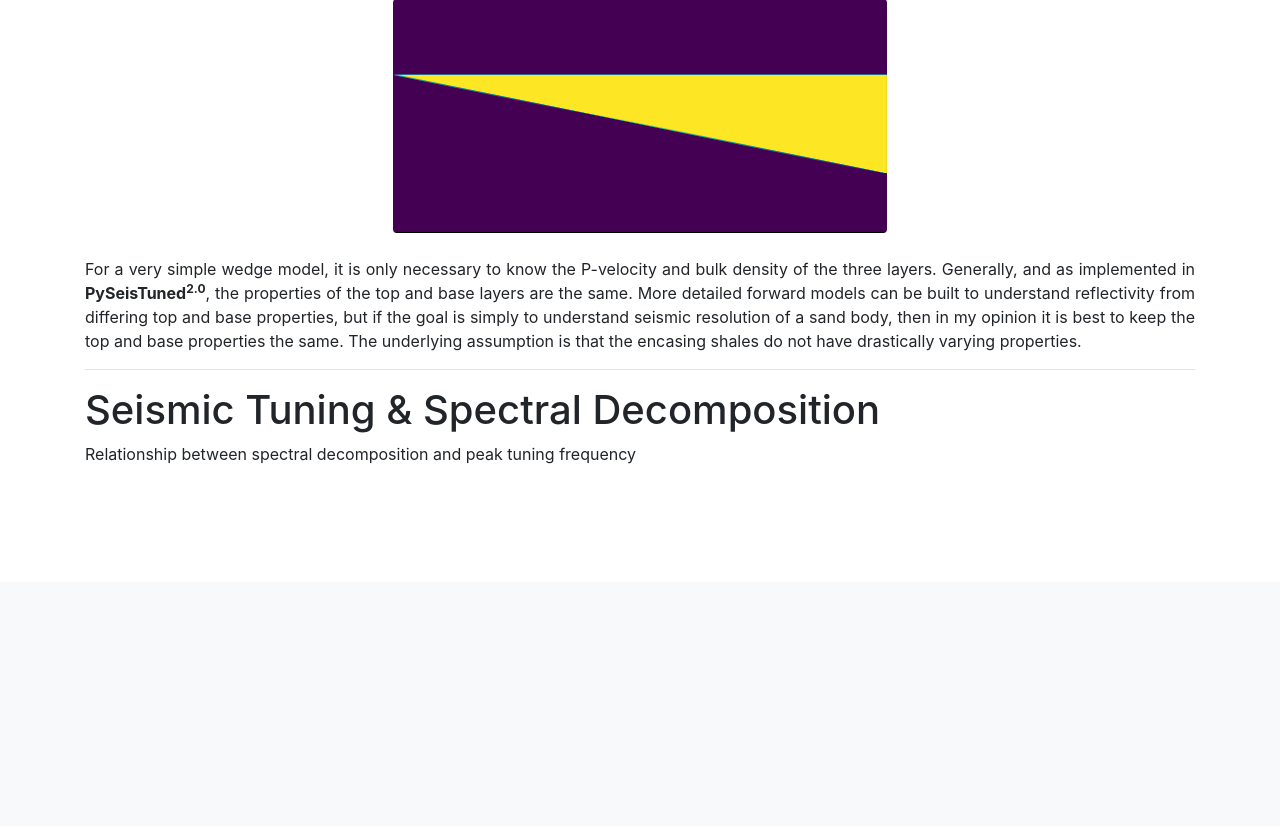
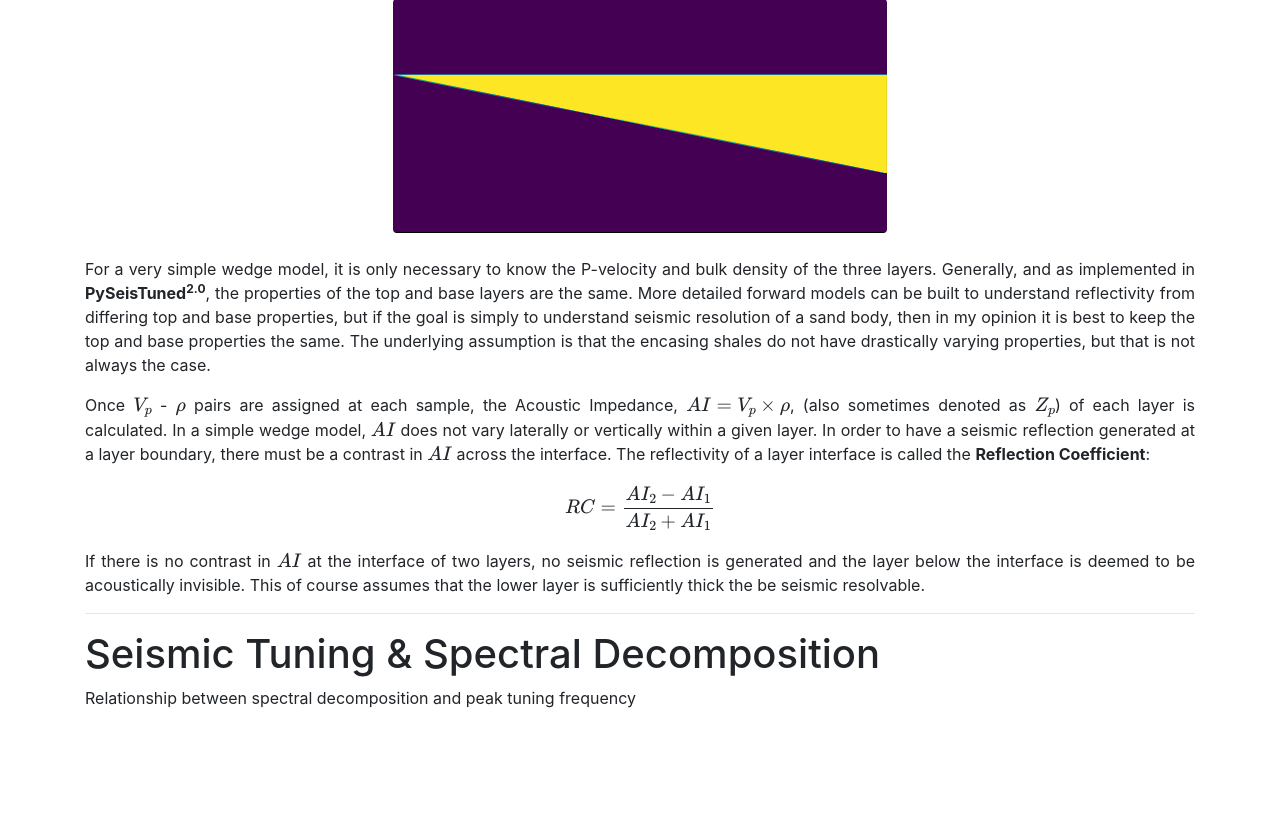
Before and after one commit to bdowdell/flask_pyseistuned, a Flask app: page /about in a window 1280 px wide. Shown: the part 3230-4056 px from the top of the page. Before the commit the page ends 3694 px from the top, so only its background shows below. Run offline with Flask 2, Linux system fonts and the light colour scheme; parts of the project's set-up code (start-up, migrations or seed data) failed here and were passed over; some libraries are stand-ins or nearby versions.

Commit message:
updates about

```diff
--- a/pyseistuned/templates/about.html
+++ b/pyseistuned/templates/about.html
@@ -232,7 +232,24 @@
         the properties of the top and base layers are the same. More detailed forward models can be built to understand
         reflectivity from differing top and base properties, but if the goal is simply to understand seismic resolution
         of a sand body, then in my opinion it is best to keep the top and base properties the same. The underlying
-        assumption is that the encasing shales do not have drastically varying properties.
+        assumption is that the encasing shales do not have drastically varying properties, but that is not always the
+        case.
+    </p>
+    <p class="text-justify">
+        Once \(V_p\) - \(\rho\) pairs are assigned at each sample, the Acoustic Impedance, \(AI = V_p\times\rho\),
+        (also sometimes denoted as \(Z_p\))
+        of each layer is calculated. In a simple wedge model, \(AI\) does not vary laterally or vertically within a
+        given layer. In order to have a seismic reflection generated at a layer boundary, there must be a contrast in
+        \(AI\) across the interface. The reflectivity of a layer interface is called the
+        <strong>Reflection Coefficient</strong>:
+    </p>
+    <p>
+        $$RC = \frac{AI_2 - AI_1}{AI_2 + AI_1}$$
+    </p>
+    <p class="text-justify">
+        If there is no contrast in \(AI\) at the interface of two layers, no seismic reflection is generated and the
+        layer below the interface is deemed to be acoustically invisible. This of course assumes that the lower layer
+        is sufficiently thick the be seismic resolvable.
     </p>
     <hr />
     <h1>Seismic Tuning & Spectral Decomposition</h1>
```
